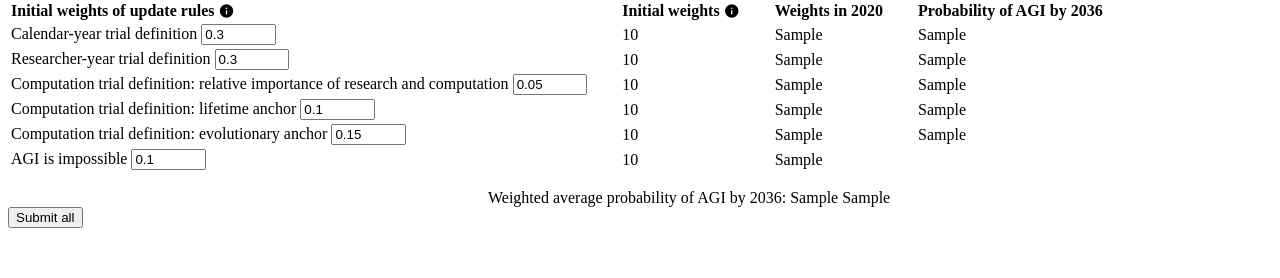
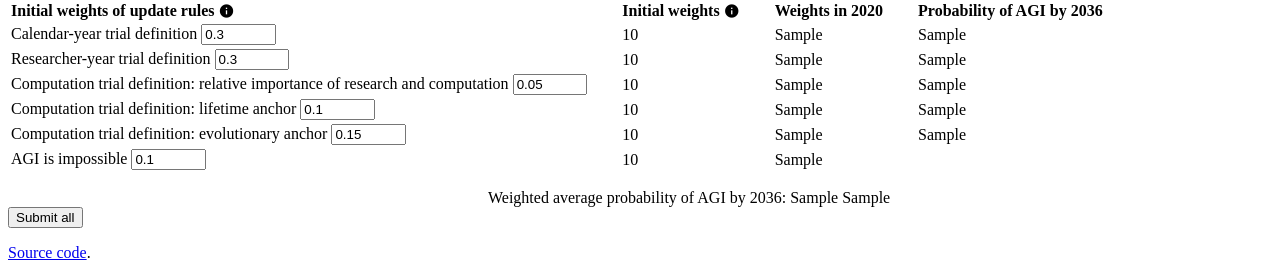
Before and after one commit to tadamcz/ai-timelines-priors, a Flask app: template templates/index.html in a window 1280 px wide. Shown: the part 982-1260 px from the top of the page. Before the commit the page ends 1210 px from the top, so only its background shows below. Run offline with Flask 2, Linux system fonts and the light colour scheme; the template is opened without the code that fills it: values that come from a table or form of the project are taken from there, most other values are stand-ins (such as "Sample title", 1, 10 or a date in 2020); some libraries are stand-ins or nearby versions.

Commit message:
add link to source

```diff
--- a/templates/index.html
+++ b/templates/index.html
@@ -169,5 +169,6 @@ in the report "Semi-informative priors over AI timelines".
 <button type='submit'>Submit all</button>
 </form>
 
+<p><a href="https://github.com/tadamcz/ai-timelines-priors">Source code</a>.</p>
 </body>
 </html>
```
